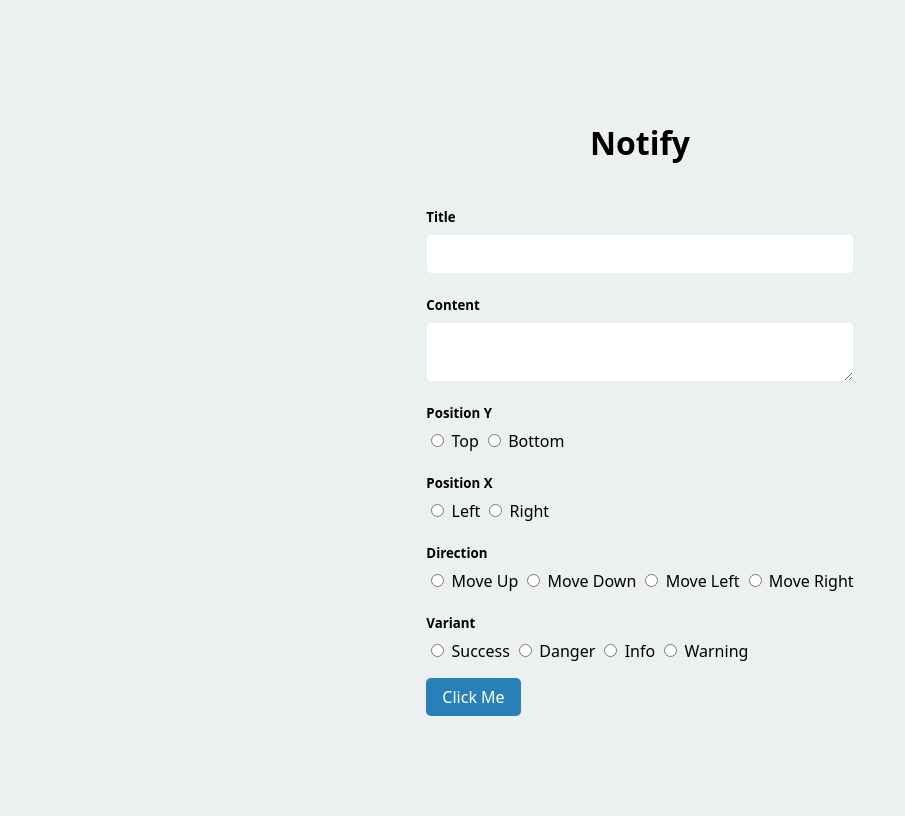
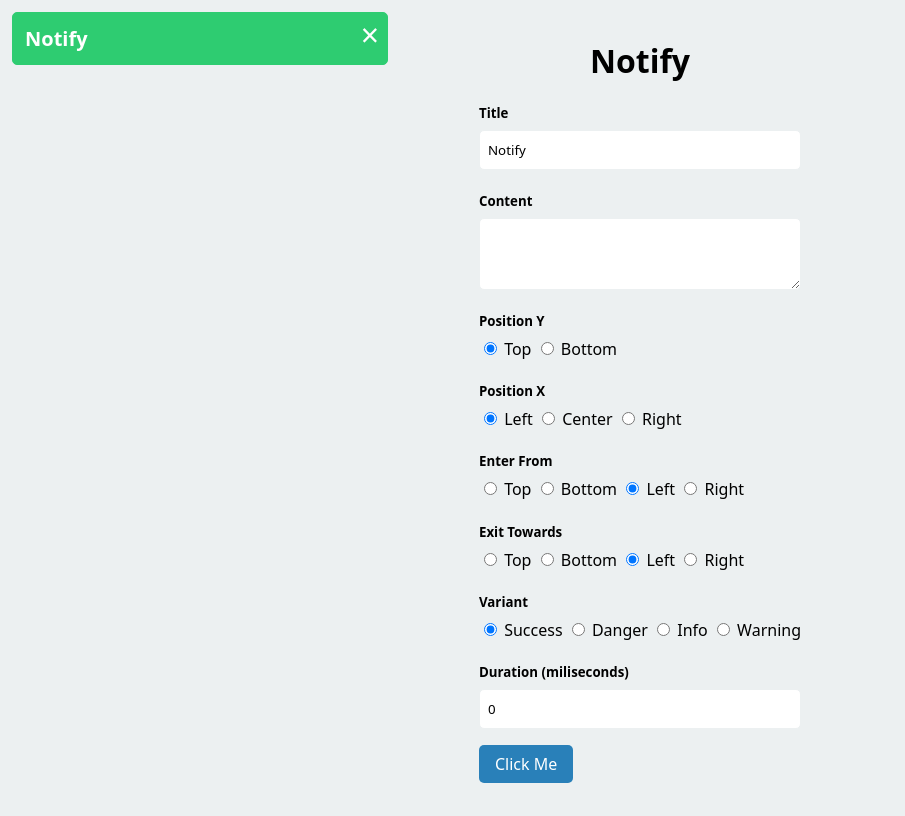
Before and after one commit to FatihKarasu/notify, a plain HTML site: page index.html in a window 1280 px wide. Both pictures are taken after a click on the button "Click Me". Shown: the whole page, without its empty margins (0-905 px from the left). Drawn offline with Linux system fonts and the light colour scheme.

Commit message:
Bugfixes and QoL Improvements

```diff
--- a/doc.css
+++ b/doc.css
@@ -1,16 +1,17 @@
 body {
-  display: flex;
-  flex-direction: column;
-  justify-content: center;
-  align-items: center;
-  min-height: 100vh;
+  display: grid;
+  place-items: center;
   background-color: #ecf0f1;
 }
 
 .generate-notify .form-group {
     margin-bottom: 1rem;
+
 }
 
+.text-center{
+    text-align: center;
+}
 
 .generate-notify .form-group h5 {
     margin-bottom: 0.5rem;
@@ -21,6 +22,7 @@ body {
     border: 1px solid #ecf0f1;
     border-radius: 5px;
     min-height: 40px;
+    padding: .5rem;
 }
 
 #clickMe{
--- a/index.html
+++ b/index.html
@@ -7,14 +7,20 @@
     <link rel="stylesheet" href="doc.css" />
     <link rel="stylesheet" href="notify.css" />
     <script src="notify.js"></script>
-    <script src="doc.js"></script>
   </head>
   <body>
-    <h1>Notify</h1>
+    <div>
+      <h1 class="text-center">Notify</h1>
       <div id="generateNotify" class="generate-notify">
         <div class="form-group">
           <h5 for="title">Title</h5>
-        <input type="text" name="title" id="title" class="form-control" />
+          <input
+            type="text"
+            value="Notify"
+            name="title"
+            id="title"
+            class="form-control"
+          />
         </div>
         <div class="form-group">
           <h5 for="content">Content</h5>
@@ -27,44 +33,84 @@
         </div>
         <div class="form-group">
           <h5 for="">Position Y</h5>
-        <input type="radio" value="top" name="positionx" />
+          <input id="top" type="radio" value="top" name="positiony" checked />
           <label for="top">Top</label>
-        <input type="radio" value="bottom" name="positionx" />
+          <input id="bottom" type="radio" value="bottom" name="positiony" />
           <label for="bottom">Bottom</label>
         </div>
         <div class="form-group">
           <h5 for="">Position X</h5>
-        <input type="radio" value="left" name="positiony" />
-        <label for="left">Left</label>
-        <input type="radio" value="right" name="positiony" />
-        <label for="right">Right</label>
+          <input
+            id="x-left"
+            type="radio"
+            value="left"
+            name="positionx"
+            checked
+          />
+          <label for="x-left">Left</label>
+          <input id="x-center" type="radio" value="center" name="positionx" />
+          <label for="x-center">Center</label>
+          <input id="x-right" type="radio" value="right" name="positionx" />
+          <label for="x-right">Right</label>
         </div>
         <div class="form-group">
-        <h5 for="">Direction</h5>
-        <input type="radio" value="move-up" name="direction" />
-        <label for="moveUp">Move Up</label>
-        <input type="radio" value="move-down" name="direction" />
-        <label for="moveDown">Move Down</label>
-        <input type="radio" value="move-left" name="direction" />
-        <label for="moveLeft">Move Left</label>
-        <input type="radio" value="move-right" name="direction" />
-        <label for="moveRight">Move Right</label>
+          <h5 for="">Enter From</h5>
+          <input id="enter-top" type="radio" value="top" name="enter" />
+          <label for="enter-top">Top</label>
+          <input id="enter-bottom" type="radio" value="bottom" name="enter" />
+          <label for="enter-bottom">Bottom</label>
+          <input
+            id="enter-left"
+            type="radio"
+            value="left"
+            name="enter"
+            checked
+          />
+          <label for="enter-left">Left</label>
+          <input id="enter-right" type="radio" value="right" name="enter" />
+          <label for="enter-right">Right</label>
+        </div>
+        <div class="form-group">
+          <h5 for="">Exit Towards</h5>
+          <input id="exit-top" type="radio" value="top" name="exit" />
+          <label for="exit-top">Top</label>
+          <input id="exit-bottom" type="radio" value="bottom" name="exit" />
+          <label for="exit-bottom">Bottom</label>
+          <input id="exit-left" type="radio" value="left" name="exit" checked />
+          <label for="exit-left">Left</label>
+          <input id="exit-right" type="radio" value="right" name="exit" />
+          <label for="exit-right">Right</label>
         </div>
         <div class="form-group">
           <h5 for="">Variant</h5>
-        <input type="radio" value="success" name="variant" />
+          <input
+            id="success"
+            type="radio"
+            value="success"
+            name="variant"
+            checked
+          />
           <label for="success">Success</label>
-        <input type="radio" value="danger" name="variant" />
+          <input id="danger" type="radio" value="danger" name="variant" />
           <label for="danger">Danger</label>
-        <input type="radio" value="info" name="variant" />
+          <input id="info" type="radio" value="info" name="variant" />
           <label for="info">Info</label>
-        <input type="radio" value="warning" name="variant" />
+          <input id="warning" type="radio" value="warning" name="variant" />
           <label for="warning">Warning</label>
+        </div>
+        <div class="form-group">
+          <h5 for="duration">Duration (miliseconds)</h5>
+          <input
+            type="number"
+            value="0"
+            name="duration"
+            id="duration"
+            class="form-control"
+          />
         </div>
         <button onclick="onClickHandler()" id="clickMe">Click Me</button>
       </div>
-
-
+    </div>
 
     <script>
       onClickHandler = () => {
@@ -76,21 +122,22 @@
         let positionY = document.querySelector(
           "input[name='positiony']:checked"
         ).value;
-        let direction = document.querySelector(
-          "input[name='direction']:checked"
-        ).value;
+        let enter = document.querySelector("input[name='enter']:checked").value;
+        let exit = document.querySelector("input[name='exit']:checked").value;
         let variant = document.querySelector(
           "input[name='variant']:checked"
         ).value;
-        notify(
-          { x: positionX, y: positionY },
-          title,
-          content,
-          3000,
-          direction,
-          direction,
-          variant
-        );
+        let duration = document.getElementById("duration").value;
+        notify({
+          x: positionX,
+          y: positionY,
+          title: title,
+          text: content,
+          duration: duration,
+          enter: enter,
+          exit: exit,
+          variant: variant,
+        });
       };
     </script>
   </body>
--- a/notify.css
+++ b/notify.css
@@ -45,20 +45,21 @@
   transition: all 300ms ease-in-out;
   z-index: 9999;
   border-radius: 5px;
-  padding: 1rem;
+  padding: .75rem;
 }
 .notify-container > .notify * {
   transition: all 300ms ease-in-out;
 }
 .notify-container > .notify > .close {
-  content: " \002B";
   position: absolute;
   top: 0;
   right: 0.5rem;
-  transform: rotate(45deg);
   cursor: pointer;
   font-size: 2em;
   font-weight: 500;
+}
+.notify-container > .notify > .close::after {
+  content: "\00D7";
 }
 .notify-container > .notify.remove {
   padding: 0;
@@ -76,33 +77,33 @@
   visibility: hidden;
   opacity: 0;
 }
-.notify-container > .notify > .close::after {
-  content: " \002B";
-}
+
 .notify-container > .notify > .close:hover {
   color: red;
 }
 .notify-container > .notify > .title {
   font-size: 1.25em;
   font-weight: 600;
+  max-width: 90%;
+  min-height: 27px;
 }
 .notify-container > .notify > .body {
   font-size: 0.9em;
-  margin-top: .5rem;
+  margin-top: 0.5rem;
 }
-.notify-container > .notify.move-up {
+.notify-container > .notify.bottom {
   opacity: 0;
   transform: translateY(100%);
 }
-.notify-container > .notify.move-down {
+.notify-container > .notify.top {
   opacity: 0;
   transform: translateY(-100%);
 }
-.notify-container > .notify.move-right {
+.notify-container > .notify.left {
   opacity: 0;
   transform: translateX(-100%);
 }
-.notify-container > .notify.move-left {
+.notify-container > .notify.right {
   opacity: 0;
   transform: translateX(100%);
 }
--- a/notify.js
+++ b/notify.js
@@ -1,17 +1,22 @@
 const CSSTRANSITION = 300;
 
 const notify = ({
-  x = "left",
+  x = "center",
   y = "top",
   title = "Title",
   text = "",
-  delay = 3000,
-  direction = "move-up",
-  out = "move-down",
+  duration = 3000,
+  enter = "bottom",
+  exit = "top",
   variant = "success",
 }) => {
   let removeTimeout;
-  let closed = false;
+  let isClosing = false;
+
+  if (duration != 0 && duration < 1000) {
+    duration = 1000;
+  }
+
   let container = document.querySelector(`.notify-container.${x}.${y}`);
   if (container == null) {
     container = document.createElement("div");
@@ -20,13 +25,12 @@ const notify = ({
   }
   // Create Notify
   const notifyDiv = document.createElement("div");
-  notifyDiv.classList.add("notify", direction, variant);
+  notifyDiv.classList.add("notify", enter, variant);
   const close = document.createElement("div");
   close.classList.add("close");
   close.addEventListener("click", () => {
-    removeNotify(container, notifyDiv, out);
+    removeNotify();
     clearTimeout(removeTimeout);
-    closed = true;
   });
   notifyDiv.appendChild(close);
   const header = document.createElement("div");
@@ -40,18 +44,6 @@ const notify = ({
     notifyDiv.appendChild(body);
   }
 
-  notifyDiv.addEventListener("mouseenter", () => {
-    clearTimeout(removeTimeout);
-    removeTimeout = null;
-  });
-  notifyDiv.addEventListener("mouseleave", () => {
-    if (!removeTimeout && !closed) {
-      removeTimeout = setTimeout(() => {
-        removeNotify(container, notifyDiv, out);
-      }, delay / 2);
-    }
-  });
-
   if (y == "top") {
     container.appendChild(notifyDiv);
   } else {
@@ -59,23 +51,42 @@ const notify = ({
   }
   notifyDiv.style.height = `${notifyDiv.getBoundingClientRect().height}px`;
   setTimeout(() => {
-    notifyDiv.classList.remove(direction);
+    notifyDiv.classList.remove(enter);
   }, 10);
 
+  if (duration != 0) {
     removeTimeout = setTimeout(() => {
-    removeNotify(container, notifyDiv, out);
-  }, delay);
-};
+      removeNotify();
+    }, duration);
 
-const removeNotify = (container, el, direction) => {
-  el.classList.add(direction);
+    notifyDiv.addEventListener("mouseenter", () => {
+      clearTimeout(removeTimeout);
+      removeTimeout = null;
+    });
+
+    notifyDiv.addEventListener("mouseleave", () => {
+      if (!removeTimeout && !isClosing) {
+        removeTimeout = setTimeout(() => {
+          removeNotify();
+        }, duration / 2);
+      }
+    });
+  }
+
+  const removeNotify = () => {
+    if (isClosing) return;
+    isClosing = true;
+    notifyDiv.classList.add(exit);
     setTimeout(() => {
-    el.classList.add(`remove`);
+      notifyDiv.classList.add("remove");
       setTimeout(() => {
-      container.removeChild(el);
+        try {
+          container.removeChild(notifyDiv);
           if (!container.hasChildNodes()) {
             document.getElementsByTagName("body")[0].removeChild(container);
           }
+        } catch (error) {}
       }, 1000);
     }, CSSTRANSITION);
   };
+};
```
Lines whose indentation alone changed are shown as unchanged.
